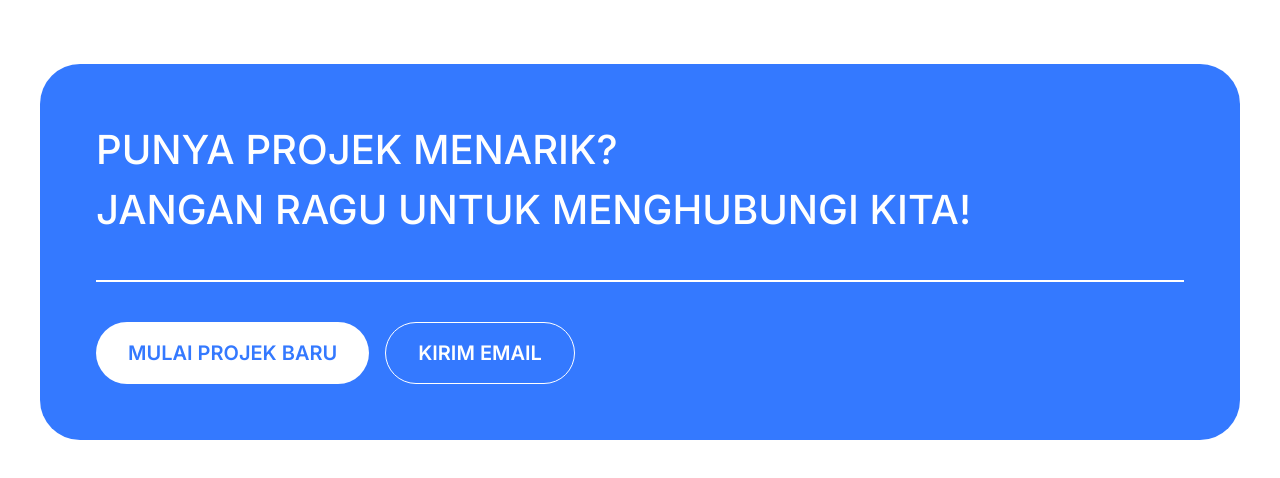
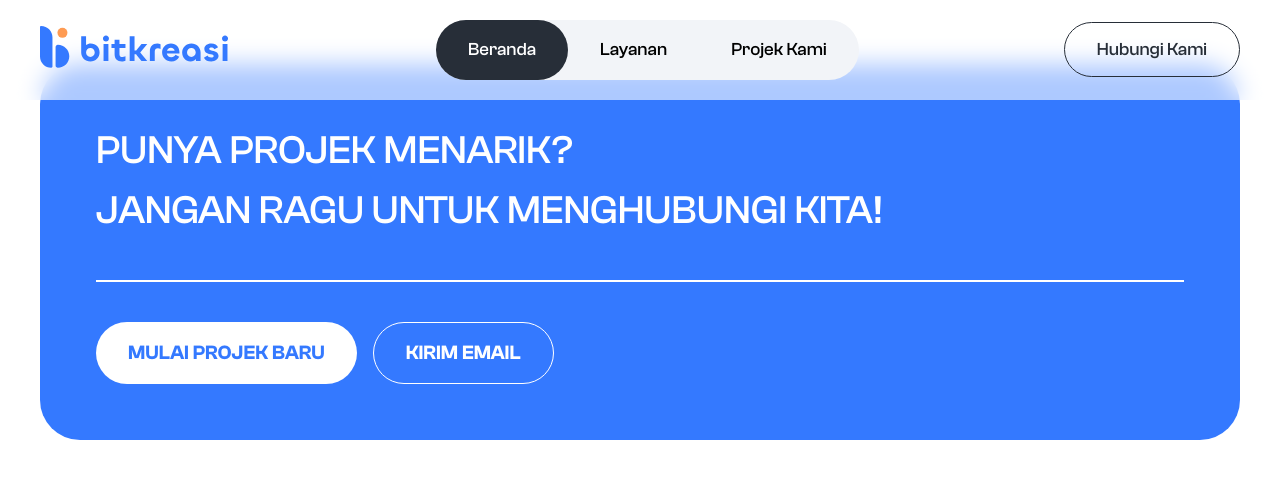
Before and after one commit to cuingskot76/bitkreasi, a Next.js app: page / in a window 1280 px wide. Shown: the top 478 px of the page. Built offline with nearby package versions, Linux system fonts and the light colour scheme.

Commit message:
refactor: modified navbar

```diff
--- /dev/null
+++ b/app/Navbar.tsx
@@ -0,0 +1,36 @@
+import React from "react";
+import Link from "next/link";
+import Icon from "@/component/icon/Icon";
+
+const Navbar = () => {
+  return (
+    <nav
+      className="max-w-[1512px] font-medium mx-auto px-10 py-5 flex justify-between items-center fixed top-0 w-full bg-white z-50  backdrop-blur-md
+    bg-opacity-60
+    "
+    >
+      <Link href={"/"}>
+        <Icon name="bitkreasi" />
+      </Link>
+
+      <div className="bg-greyscale text-lg rounded-full">
+        <button className="bg-base_black text-white py-4 px-8 rounded-full">
+          Beranda
+        </button>
+        <button className="px-8 py-4">Layanan</button>
+        <button className="px-8 py-4">Projek Kami</button>
+      </div>
+
+      <div>
+        <Link
+          href={"/contact"}
+          className="text-base_black text-lg py-4 px-8 rounded-full border-base_black border"
+        >
+          Hubungi Kami
+        </Link>
+      </div>
+    </nav>
+  );
+};
+
+export default Navbar;
--- a/app/layout.tsx
+++ b/app/layout.tsx
@@ -1,22 +1,44 @@
-import type { Metadata } from 'next'
-import { Inter } from 'next/font/google'
-import './globals.css'
+import type { Metadata } from "next";
+import "./globals.css";
+import Navbar from "@/app/Navbar";
+import localFont from "next/font/local";
 
-const inter = Inter({ subsets: ['latin'] })
+const clashGrotesk = localFont({
+  src: [
+    {
+      path: "../public/font/ClashGrotesk-Regular.otf",
+      style: "normal",
+      weight: "400",
+    },
+    {
+      path: "../public/font/ClashGrotesk-Medium.otf",
+      style: "normal",
+      weight: "500",
+    },
+    {
+      path: "../public/font/ClashGrotesk-Semibold.otf",
+      style: "normal",
+      weight: "600",
+    },
+  ],
+});
 
 export const metadata: Metadata = {
-  title: 'Create Next App',
-  description: 'Generated by create next app',
-}
+  title: "Create Next App",
+  description: "Generated by create next app",
+};
 
 export default function RootLayout({
   children,
 }: {
-  children: React.ReactNode
+  children: React.ReactNode;
 }) {
   return (
     <html lang="en">
-      <body className={inter.className}>{children}</body>
+      <body className={clashGrotesk.className}>
+        <Navbar />
+        {children}
+      </body>
     </html>
-  )
+  );
 }
```
